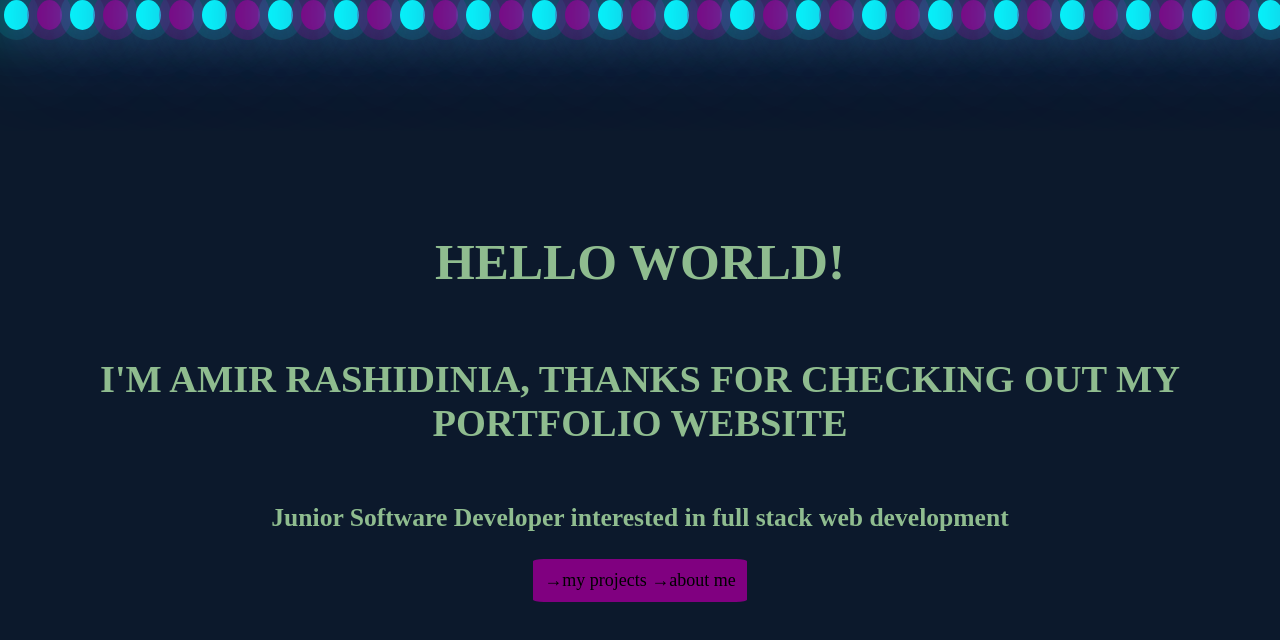
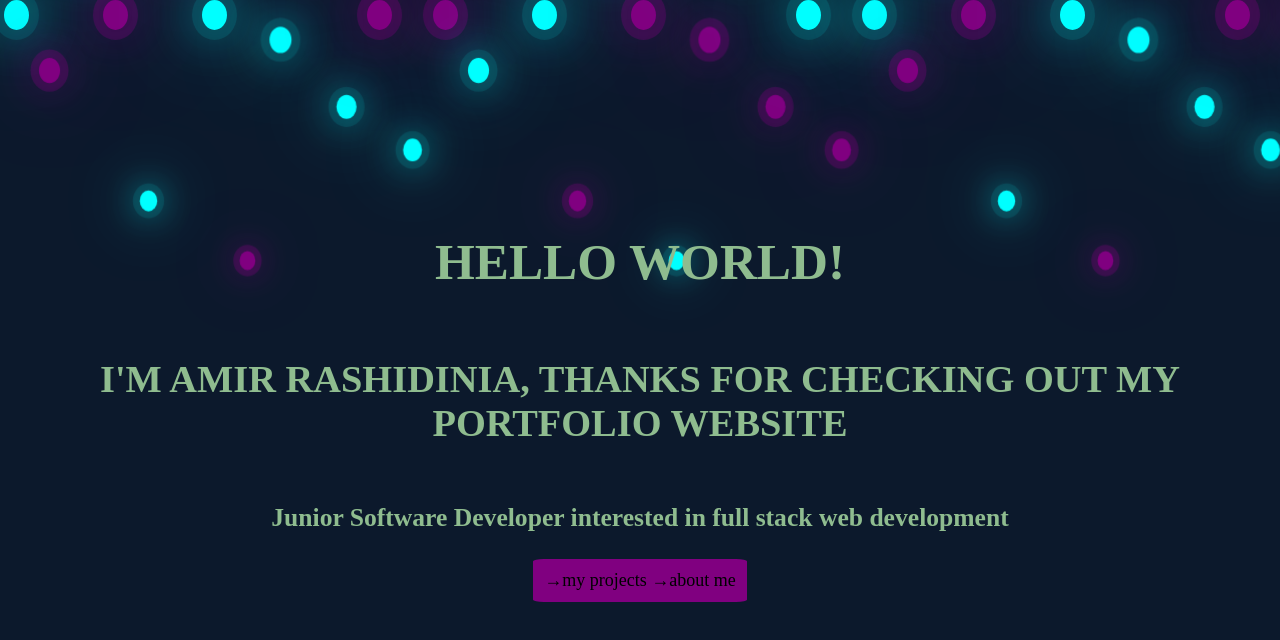
Before and after one commit to Amir-Rsh/Portfolio-attempt, a React (Vite) app: page / in a window 1280 px wide. Shown: the top 640 px of the page. Built offline with nearby package versions, Linux system fonts and the light colour scheme.

Commit message:
worked on webkit compatibility

```diff
--- a/src/index.css
+++ b/src/index.css
@@ -30,7 +30,7 @@ body {
   /* animation: animate 15s linear infinite; */
   animation-name: animate;
   /* -webkit-animation-duration: -webkit-calc(120s / var(--i)); */
-  /* animation-duration: calc(120s / var(--i)); */
+  animation-duration: calc(120s / var(--i));
 }
 
 .bubbles span:nth-child(even) {
```
